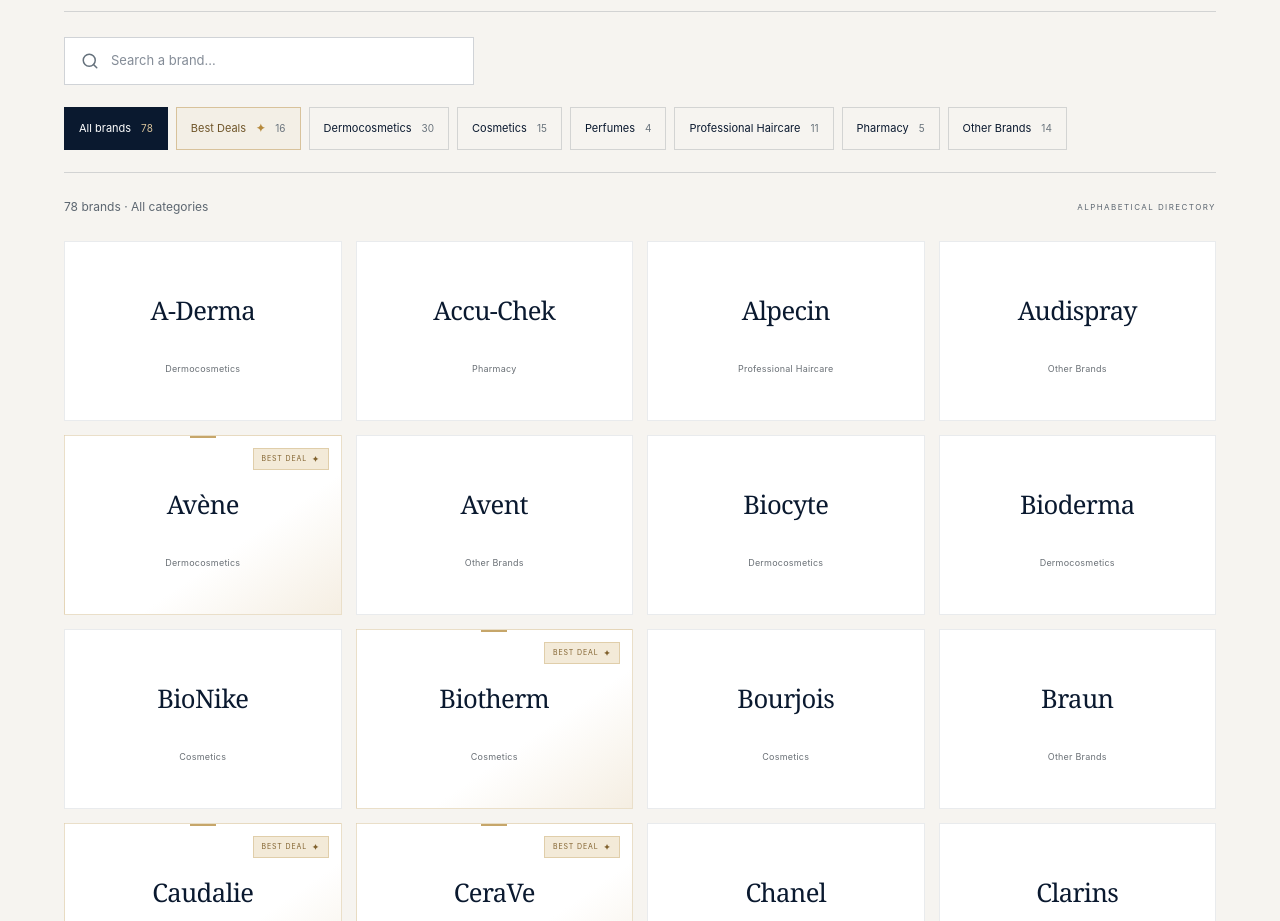
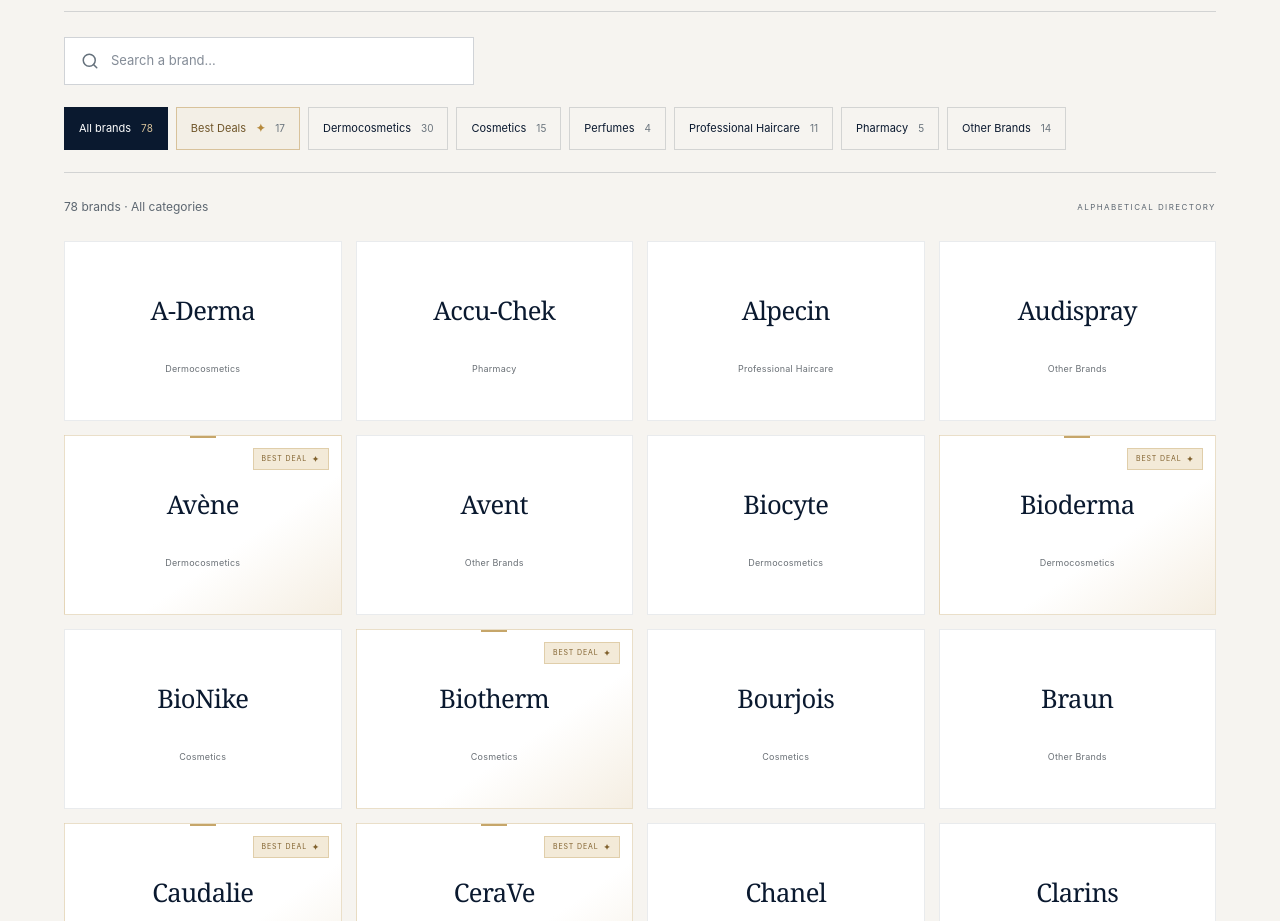
Before and after one commit to buyercenterpharm/pharma26, a React (Vite) app: page /brands in a window 1280 px wide. Shown: the part 1680-2601 px from the top of the page. Built offline with nearby package versions, Linux system fonts and the light colour scheme.

Commit message:
Add Bioderma to Best Deals

```diff
--- a/src/data/brands.ts
+++ b/src/data/brands.ts
@@ -61,6 +61,7 @@ export const bestDealBrandIds = [
   'biotherm',
   'lierac',
   'roge-cavailles',
+  'bioderma',
 ] as const;
 export type CatalogueFilter = 'all' | 'best-deals' | BrandCategory;
 // No unverified logos: populate logo only after source/identity and usage review.
```
Also changed, not shown: 1 other file (tests, documents, lock files or other folders).
